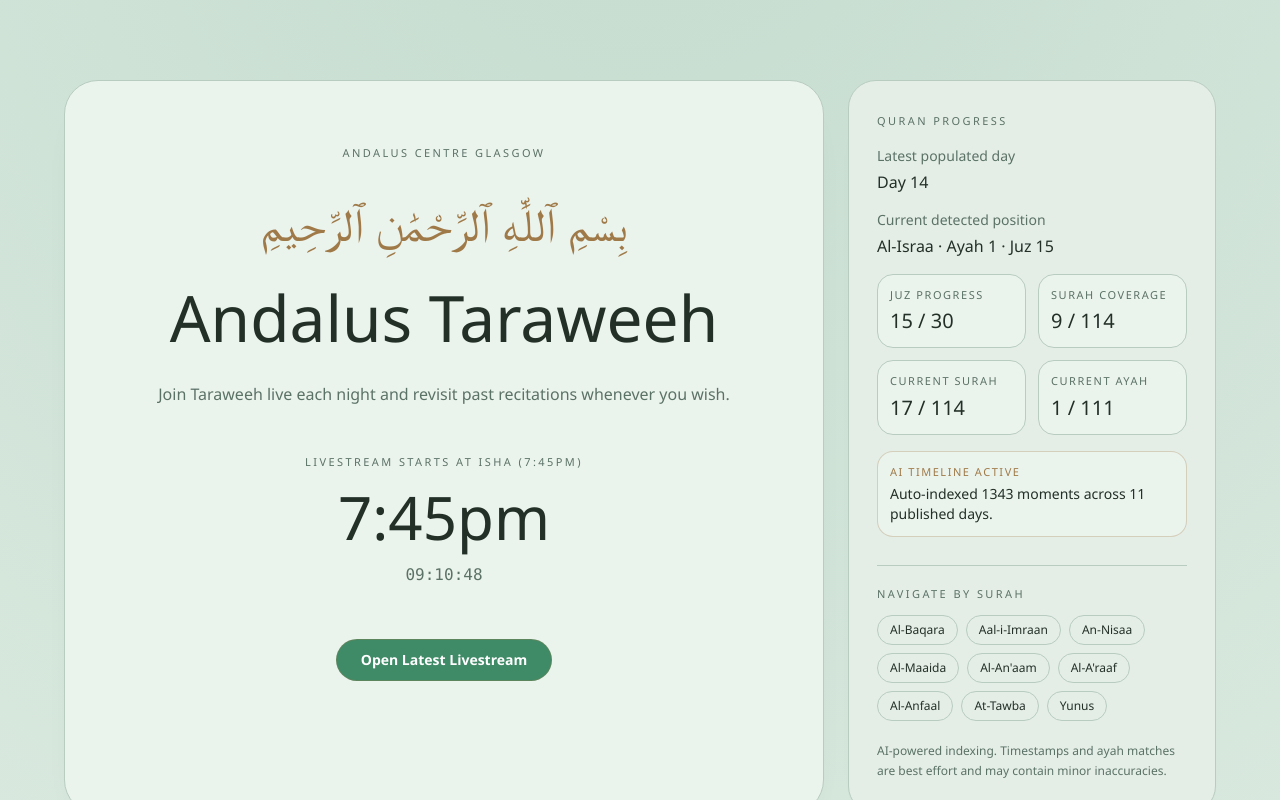
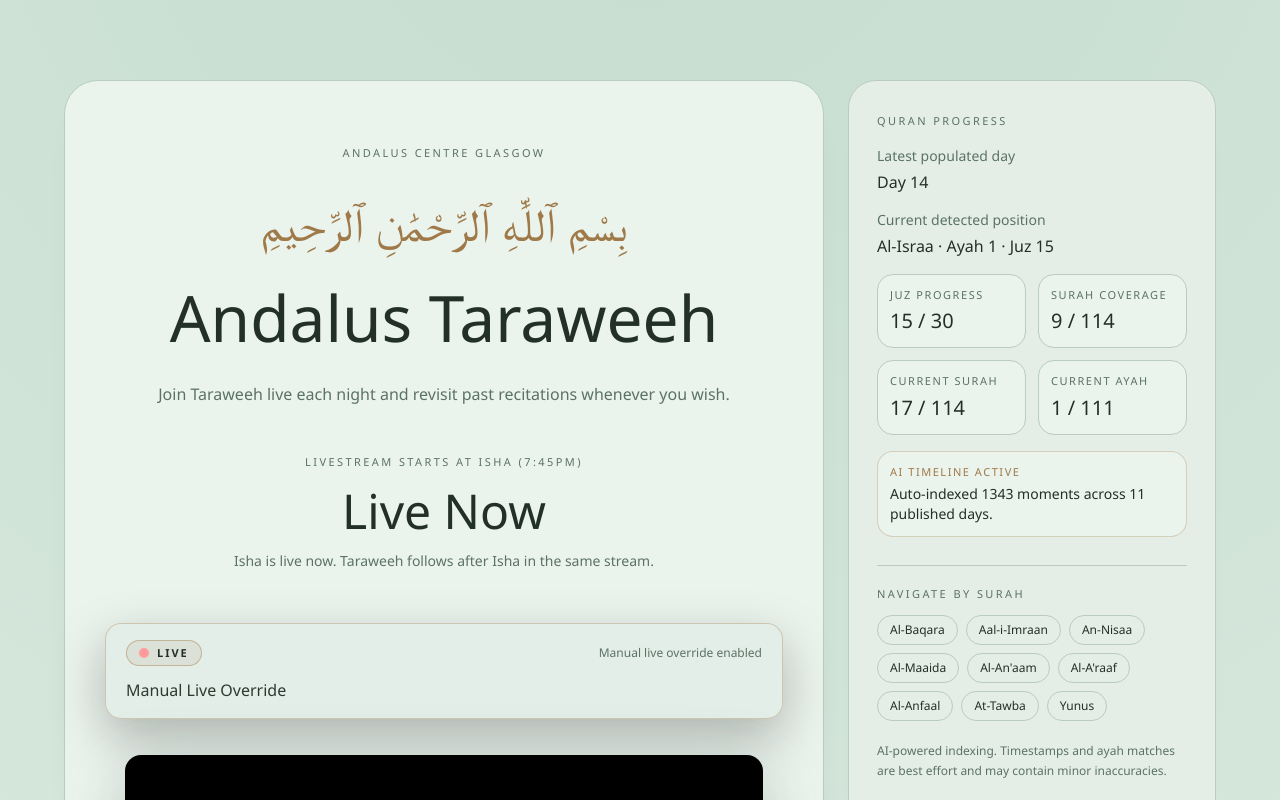
Before and after one commit to Himikid/andalus-taraweeh, a Next.js app: page / in a window 1280 px wide. Shown: the top 800 px of the page. Built offline with nearby package versions, Linux system fonts and the light colour scheme.

Commit message:
Set manual live override and day 15 stream link

```diff
--- a/data/liveOverride.ts
+++ b/data/liveOverride.ts
@@ -1,4 +1,4 @@
-const MANUAL_LIVE_URL = "";
+const MANUAL_LIVE_URL = "https://youtube.com/live/aJKRHigADcM";
 
 function extractYouTubeVideoId(input: string): string | null {
   const trimmed = input.trim();
--- a/data/taraweehVideos.ts
+++ b/data/taraweehVideos.ts
@@ -25,7 +25,7 @@ export const taraweehVideos: Record<number, TaraweehDayConfig> = {
   12: "-A-Q-bpob-U",
   13: "7-ReoGsMAQ4",
   14: "ouP177I4-rw",
-  15: "",
+  15: "aJKRHigADcM",
   16: "",
   17: "",
   18: "",
--- /dev/null
+++ b/public/data/day-15.json
@@ -0,0 +1,9 @@
+{
+  "day": 15,
+  "source": "https://youtube.com/live/aJKRHigADcM",
+  "markers": [],
+  "meta": {
+    "status": "in_progress",
+    "note": "AI indexing is processing. Markers will be published after validation."
+  }
+}
```
